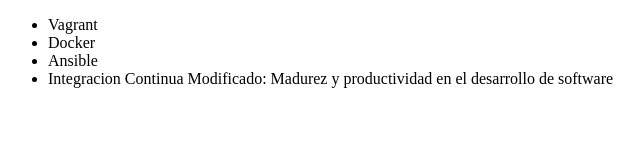
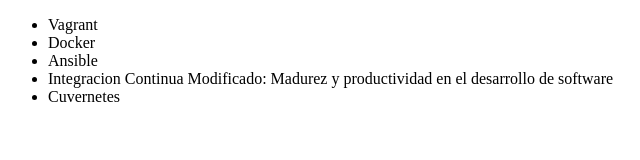
Before and after one commit to OswaldoChino/alura-git, a plain HTML site: page index.html in a window 1280 px wide. Shown: the full height of the page, 0-640 px from the left. Drawn offline with Linux system fonts and the light colour scheme.

Commit message:
Agregando el curso de Kubernete

```diff
--- a/index.html
+++ b/index.html
@@ -12,6 +12,7 @@
         <li>Docker</li>
         <li>Ansible</li>
         <li>Integracion Continua Modificado: Madurez y productividad en el desarrollo de software</li>
+        <li>Cuvernetes</li>
 
     </ul>
 </body>
```
